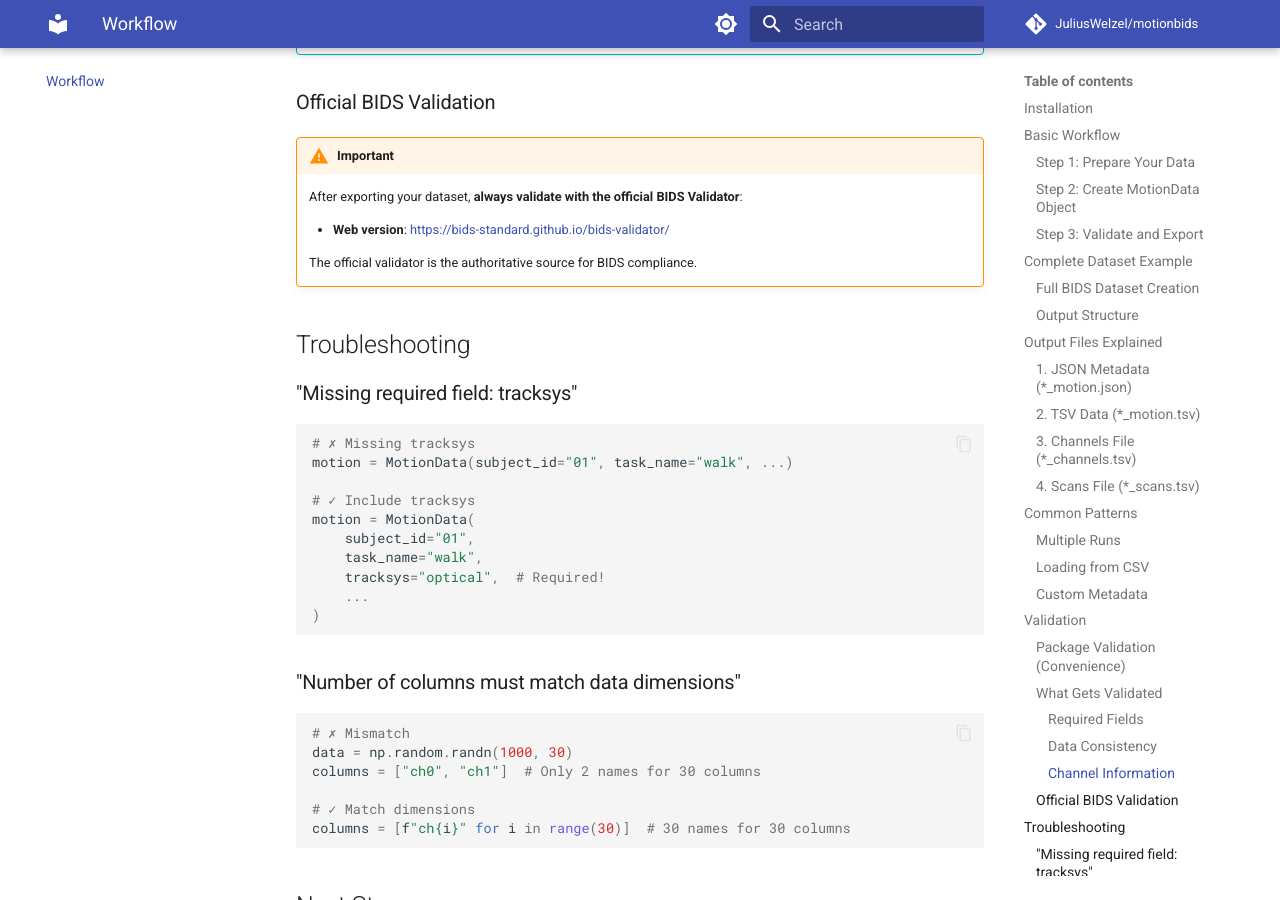
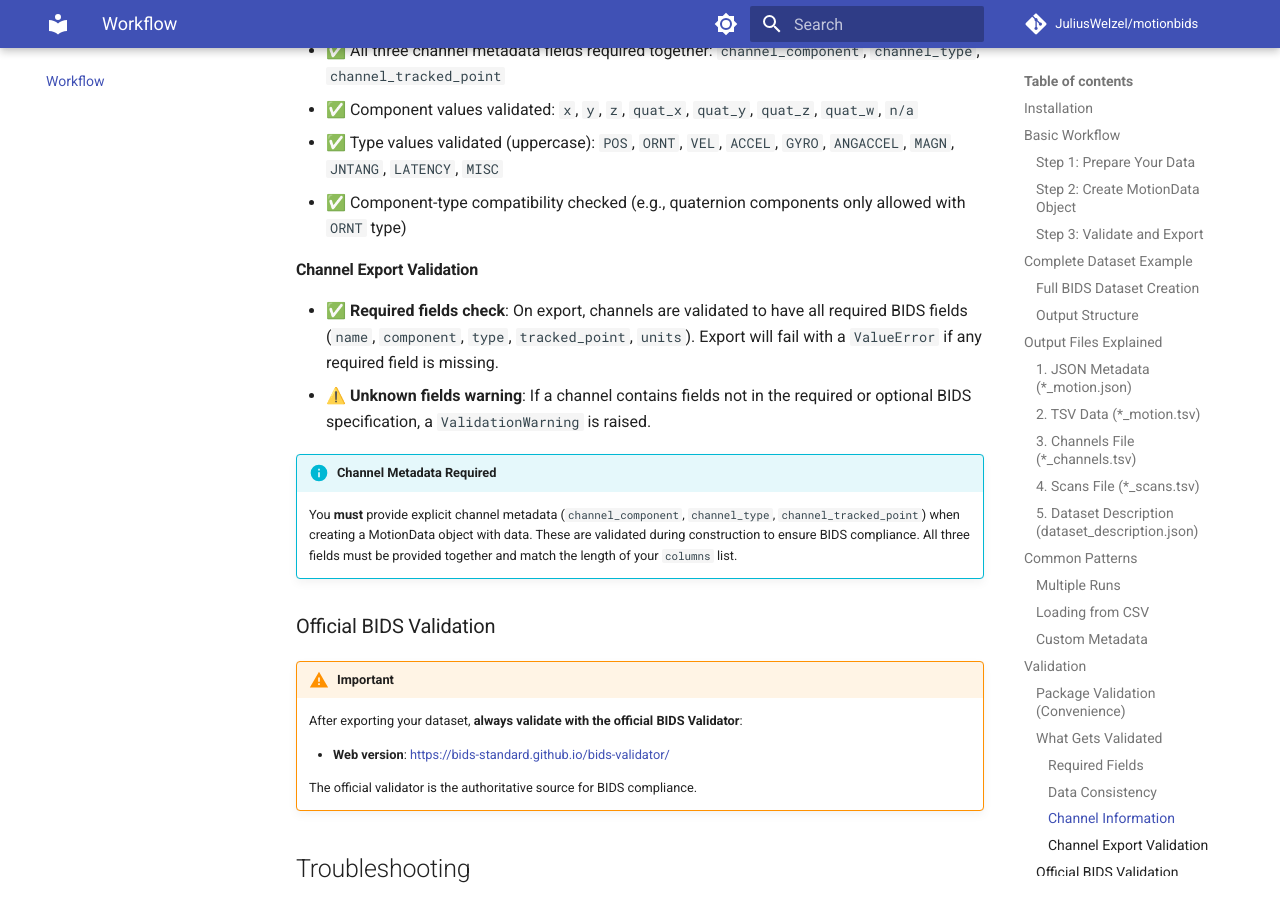
Before and after one commit to JuliusWelzel/motionbids, an MkDocs documentation site: the page built from docs/workflow.md, in a window 1280 px wide and 900 px high, scrolled down 7225 px. Built offline with MkDocs 1.6.1 and Material for MkDocs 9.7.7, drawn with Linux system fonts in a browser that asks for light colours; comment, search, counter and statistics services are not loaded; some of the changed text lies outside the part shown.

Commit message:
[UPDATE] Fix typo in documentation and add dataset description example with additional fields

````diff
--- a/docs/workflow.md
+++ b/docs/workflow.md
@@ -220,6 +220,21 @@
 motion/sub-01_ses-01_task-walk_tracksys-optical_motion.json  2025-11-05T14:30:00
 ```
 
+### 5. Dataset Description (`dataset_description.json`)
+Create a dataset description with additional fields:
+```python
+from motionbids import export_dataset_description
+
+export_dataset_description(
+    bids_root="my_motion_study",
+    name="Motion Capture Study",
+    authors=["Jane Doe", "John Smith"],
+    License="CC0",
+    Acknowledgements="Thanks to our participants",
+    Funding=["NIH Grant 12345"]
+)
+```
+
 ## Common Patterns
 
 ### Multiple Runs
@@ -324,6 +339,10 @@
 - ✅ Type values validated (uppercase): `POS`, `ORNT`, `VEL`, `ACCEL`, `GYRO`, `ANGACCEL`, `MAGN`, `JNTANG`, `LATENCY`, `MISC`
 - ✅ Component-type compatibility checked (e.g., quaternion components only allowed with `ORNT` type)
 
+#### Channel Export Validation
+- ✅ **Required fields check**: On export, channels are validated to have all required BIDS fields (`name`, `component`, `type`, `tracked_point`, `units`). Export will fail with a `ValueError` if any required field is missing.
+- ⚠️ **Unknown fields warning**: If a channel contains fields not in the required or optional BIDS specification, a `ValidationWarning` is raised.
+
 !!! info "Channel Metadata Required"
     You **must** provide explicit channel metadata (`channel_component`, `channel_type`, `channel_tracked_point`) when creating a MotionData object with data. These are validated during construction to ensure BIDS compliance. All three fields must be provided together and match the length of your `columns` list.
 
````
Also changed, not shown: docs/index.md (+1 -1 lines).
